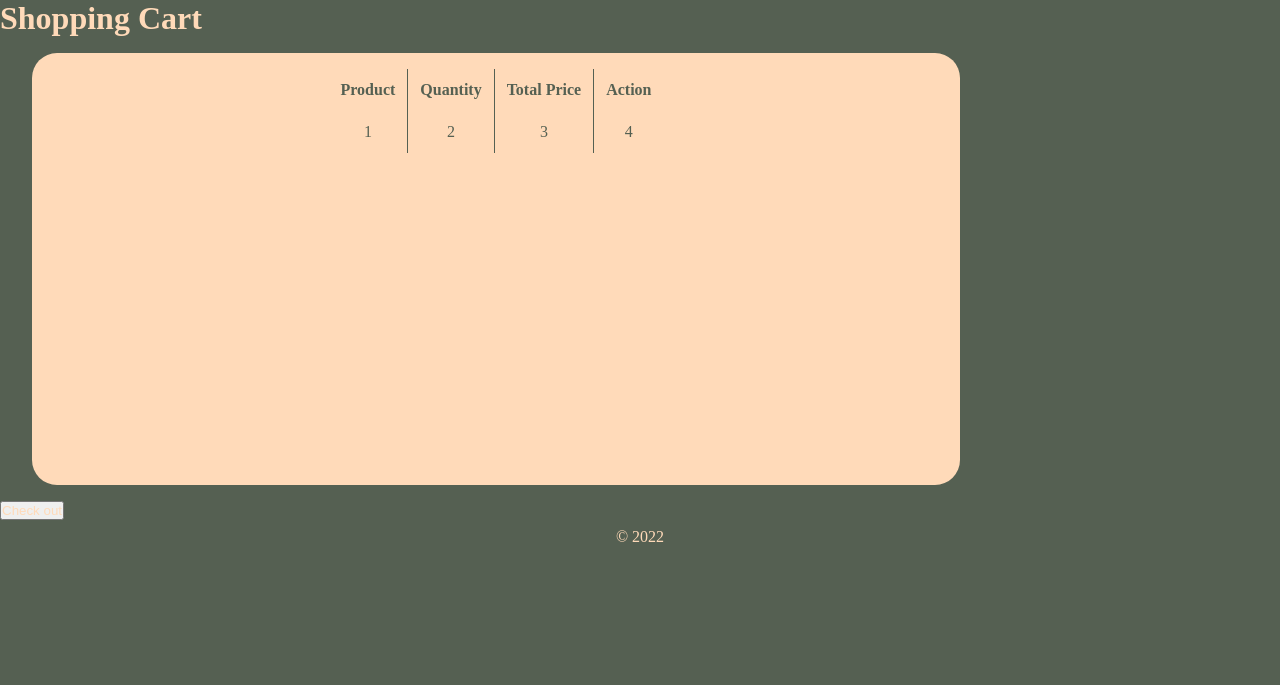
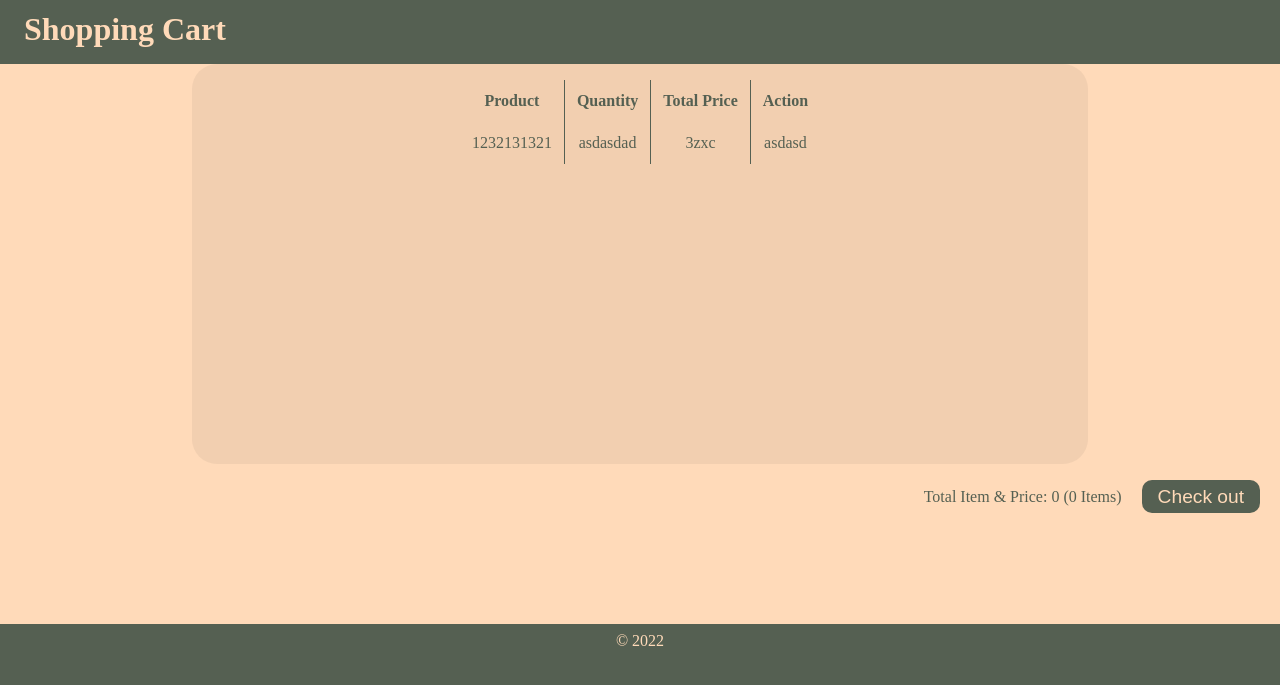
Before and after one commit to gnahhr/websys-php-finals, a PHP site: page /pages/cart.php in a window 1280 px wide. Shown: the part 68-753 px from the top of the page. Run offline with PHP 8.4, Linux system fonts and the light colour scheme; some web fonts are replaced.

Commit message:
Shopping Cart fix

```diff
--- a/css/user-profile.css
+++ b/css/user-profile.css
@@ -60,6 +60,10 @@
 }
 
 /* FORM */
+
+main h1 {
+    margin: .7rem 1.5rem;
+}
 
 main .login-form {
     padding-top: 5rem;
@@ -126,6 +130,22 @@
     background-color: rgba(143, 68, 38, .80);
 }
 
+main .shopping-cart {
+    background-color: var(--text-color);
+    min-height: 70vh;
+}
+
+main .cart-checkout-btn {
+    display: flex;
+    justify-content: flex-end;
+}
+
+main .cart-checkout-btn p,
+main .cart-checkout-btn p span {
+    align-self: center;
+    color: var(--main-color);
+}
+
 /* Table-order-history */
 
 .table-rec {
@@ -159,13 +179,11 @@
 
 /* table cart */
 
-
 .table-rec-cart {
-    background-color: #FFDAB9;
+    background-color: rgba(184, 158, 136, 0.19);
     text-align: center;
-    padding: 1rem;
     border-radius: 25px;
-    margin: 1rem 2rem;
+    margin: 1rem auto;
     width: 70vw;
     min-height: 50vh;
     display: flex;
@@ -175,6 +193,7 @@
 
 .table-rec-cart table {
     border-collapse: collapse;
+    margin-top: 1rem;
 }
 
 .table-rec-cart table thead tr th:nth-child(n):not(:last-child),
@@ -199,13 +218,22 @@
     font-size: 20px;
     padding:10px;
     border-radius: 10px;
+    border: none;
     background-color:#265BC0 ;
     color: var(--text-color);
 }
 
 /* cart button*/
 
-
+.cart-btn {
+    font-size: 1.2rem;
+    padding: .35rem 1rem;
+    border-radius: 10px;
+    border: none;
+    background-color:var(--main-color) ;
+    color: var(--text-color);
+    margin: 0 1.25rem;
+}
 
 /* FOOTER */
 
--- a/pages/cart.php
+++ b/pages/cart.php
@@ -30,9 +30,8 @@
 
 
     <main>
-
         <h1> Shopping Cart </h1>
-
+        <div class="shopping-cart">
             <div class="table-rec-cart">
             <table>
                 <thead>
@@ -45,17 +44,20 @@
                 </thead>
                 <tbody>
                     <tr>
-                    <td>1</td>
-                    <td>2</td>
-                    <td>3</td>
-                    <td>4</td>
+                        <td>1232131321</td>
+                        <td>asdasdad</td>
+                        <td>3zxc</td>
+                        <td>asdasd</td>
                     </tr>
                 </tbody>
             </table>
             </div>
 
-        <div class="cart-btn1">
+            <div class="cart-checkout-btn">
+                <p>Total Item & Price: <span>0 (0 Items)</span></p>
                 <button class="cart-btn"> Check out </button>
+            </div>
+
         </div>
     </main>
 
```
Lines whose indentation alone changed are shown as unchanged.
